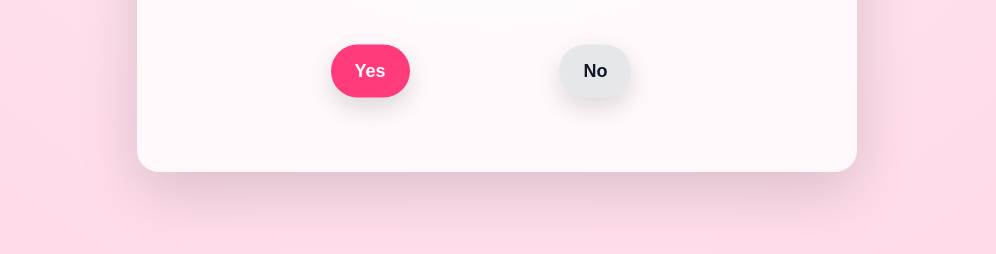
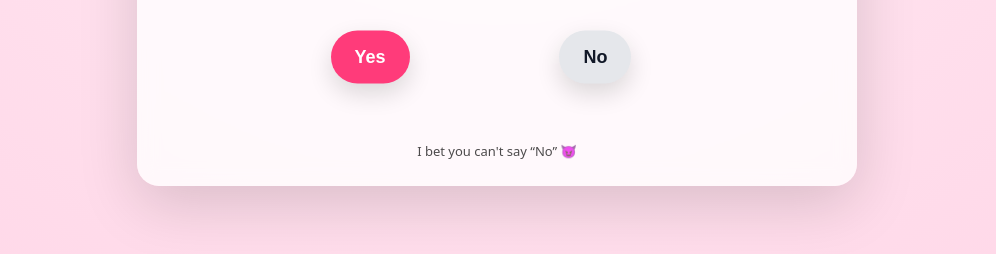
Before and after one commit to qianhui-dot/qianhui-dot.github.io, a plain HTML site: page index.html in a window 1280 px wide. Shown: the part 472-726 px from the top of the page, without its empty margins (143-1139 px from the left). Drawn offline with nearby package versions, Linux system fonts and the light colour scheme.

Commit message:
Update index.html

```diff
--- a/index.html
+++ b/index.html
@@ -186,6 +186,8 @@
         alt="Fireworks"
       />
     </section>
+
+     <div class="hint" id="hint">I bet you can't say “No” 😈</div>
   </main>
 
   <script>
```
